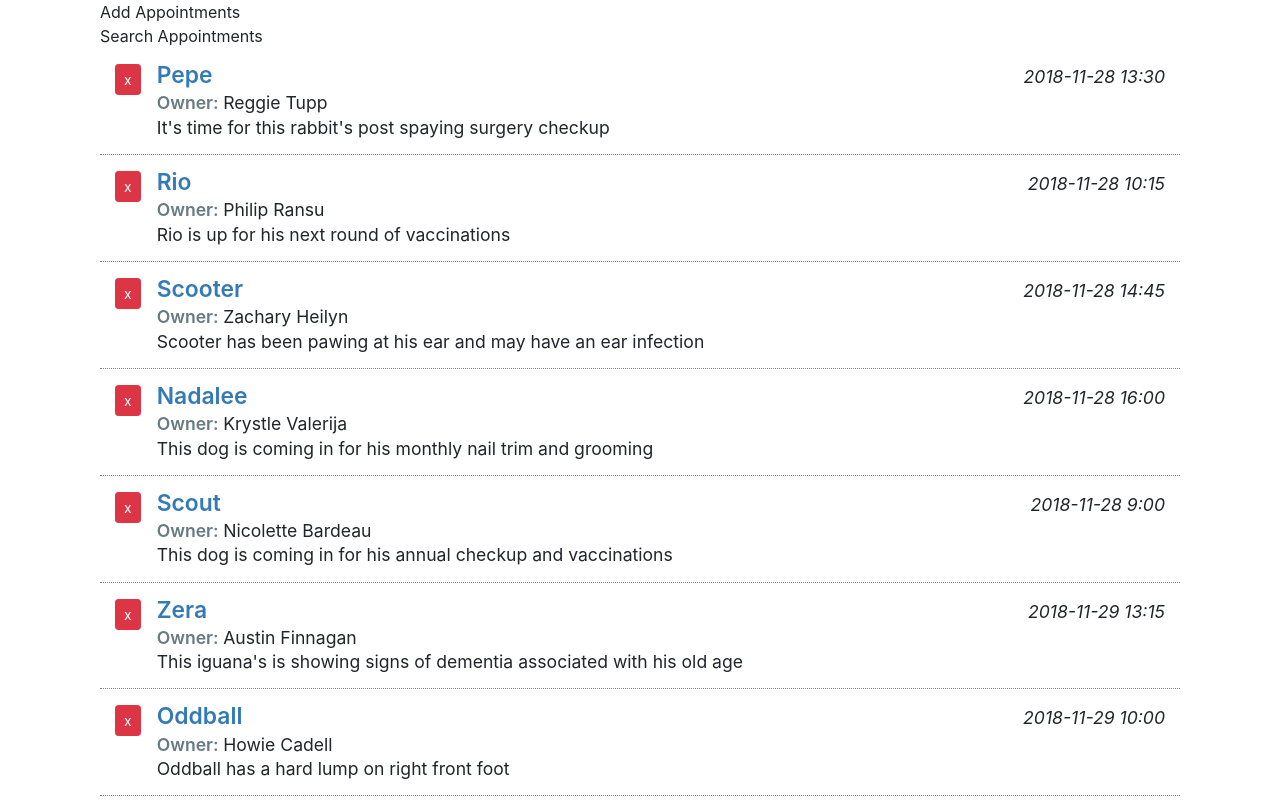
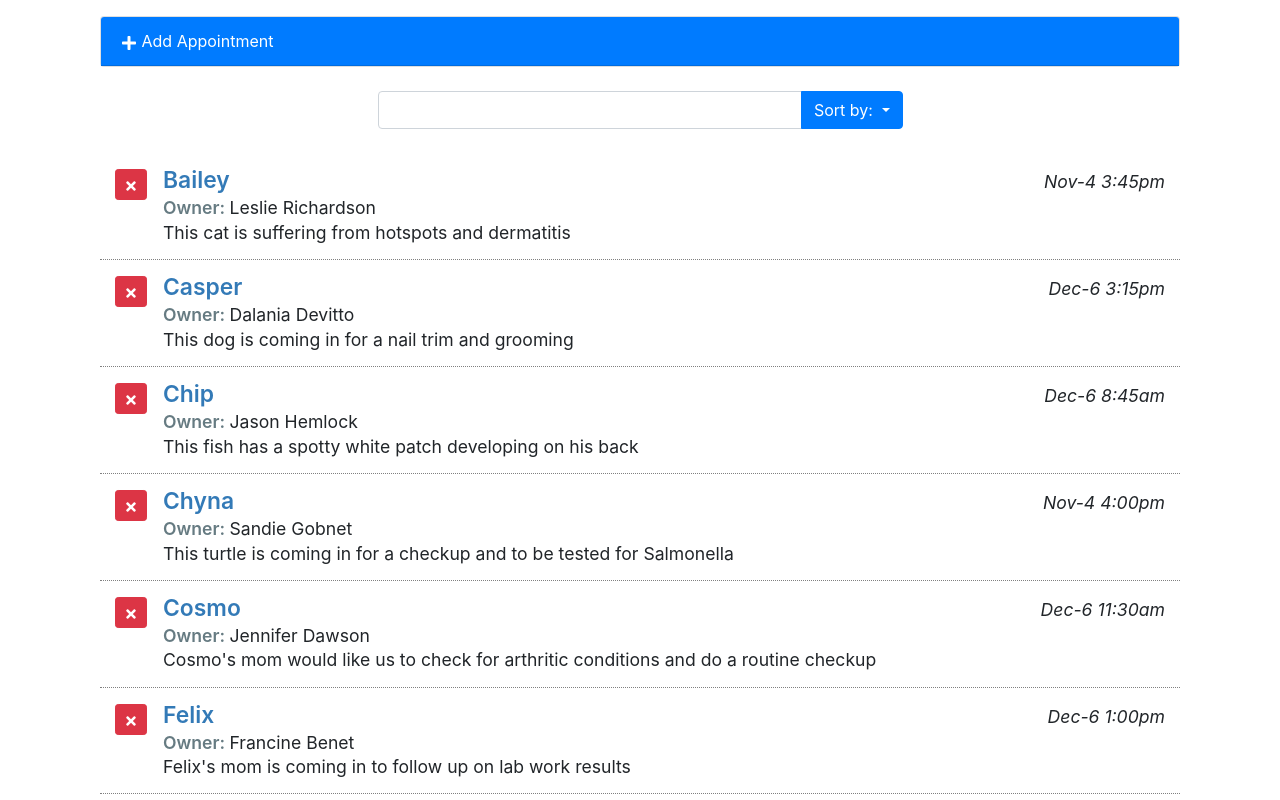
Before and after one commit to popemray00/reactappointments, a React (Create React App) app: page / in a window 1280 px wide. Shown: the top 800 px of the page. Built offline with nearby package versions, Linux system fonts and the light colour scheme.

Commit message:
added add appointments component

```diff
--- a/src/components/AddAppointments.js
+++ b/src/components/AddAppointments.js
@@ -1,11 +1,175 @@
 import React, {Component} from 'react';
+import { FaPlus } from 'react-icons/fa';
 
 class AddAppointments extends Component {
+  constructor() {
+    super()
+    this.state= {
+      petName: '',
+      ownerName: '',
+      aptDate: '',
+      aptTime: '',
+      aptNotes: ''
+    }
+    this.handleChange = this.handleChange.bind(this);
+    this.handleAdd = this.handleAdd.bind(this);
+  }
+
+  handleChange(e) {
+    const target = e.target;
+    const value = target.value;
+    const name = target.name;
+
+    this.setState({
+      [name]: value
+    });
+  }
+
+  handleAdd(e) {
+    e.preventDefault();
+    let tempApt = {
+      petName: this.state.petName,
+      ownerName: this.state.ownerName,
+      aptDate: this.state.aptDate + ' ' + this.state.aptTime,
+      aptNotes: this.state.aptNotes
+    };
+
+  this.props.addAppointment(tempApt);
+
+  this.setState({
+    petName: '',
+    ownerName: '',
+    aptDate: '',
+    aptTime: '',
+    aptNotes: ''
+  });
+  this.props.toggleForm();
+  }
+
   render() {
-    return(
-      <div>Add Appointments</div>
-    )
+      return (
+        <div
+          className={
+            'card textcenter mt-3 ' +
+            (this.props.formDisplay ? '' : 'add-appointment')
+          }
+        >
+          <div
+            className="apt-addheading card-header bg-primary text-white"
+            onClick={this.props.toggleForm}
+          >
+            <FaPlus /> Add Appointment
+          </div>
+
+          <div className="card-body">
+            <form id="aptForm" noValidate onSubmit={this.handleAdd}>
+              <div className="form-group form-row">
+                <label
+                  className="col-md-2 col-form-label text-md-right"
+                  htmlFor="petName"
+                  readOnly
+                >
+                  Pet Name
+                </label>
+                <div className="col-md-10">
+                  <input
+                    type="text"
+                    className="form-control"
+                    name="petName"
+                    placeholder="Pet's Name"
+                    value={this.state.petName}
+                    onChange={this.handleChange}
+                  />
+                </div>
+              </div>
+
+              <div className="form-group form-row">
+                <label
+                  className="col-md-2 col-form-label text-md-right"
+                  htmlFor="ownerName"
+                >
+                  Pet Owner
+                </label>
+                <div className="col-md-10">
+                  <input
+                    type="text"
+                    className="form-control"
+                    name="ownerName"
+                    placeholder="Owner's Name"
+                    value={this.state.ownerName}
+                    onChange={this.handleChange}
+                  />
+                </div>
+              </div>
+
+              <div className="form-group form-row">
+                <label
+                  className="col-md-2 col-form-label text-md-right"
+                  htmlFor="aptDate"
+                >
+                  Date
+                </label>
+                <div className="col-md-4">
+                  <input
+                    type="date"
+                    className="form-control"
+                    name="aptDate"
+                    id="aptDate"
+                    value={this.state.aptDate}
+                    onChange={this.handleChange}
+                  />
+                </div>
+                <label
+                  className="col-md-2 col-form-label text-md-right"
+                  htmlFor="aptTime"
+                >
+                  Time
+                </label>
+                <div className="col-md-4">
+                  <input
+                    type="time"
+                    className="form-control"
+                    name="aptTime"
+                    id="aptTime"
+                    value={this.state.aptTime}
+                    onChange={this.handleChange}
+                  />
+                </div>
+              </div>
+
+              <div className="form-group form-row">
+                <label className="col-md-2 text-md-right" htmlFor="aptNotes">
+                  Apt. Notes
+                </label>
+                <div className="col-md-10">
+                  <textarea
+                    className="form-control"
+                    rows="4"
+                    cols="50"
+                    name="aptNotes"
+                    id="aptNotes"
+                    placeholder="Appointment Notes"
+                    value={this.state.aptNotes}
+                    onChange={this.handleChange}
+                  />
+                </div>
+              </div>
+
+              <div className="form-group form-row mb-0">
+                <div className="offset-md-2 col-md-10">
+                  <button
+                    type="submit"
+                    className="btn btn-primary d-block ml-auto"
+                  >
+                    Add Appointment
+                  </button>
+                </div>
+              </div>
+            </form>
+          </div>
+        </div>
+      );
+    }
   }
-}
 
-export default AddAppointments;
+  export default AddAppointments;
--- a/src/components/App.js
+++ b/src/components/App.js
@@ -1,13 +1,52 @@
 import React, { Component } from 'react';
 import '../css/App.css';
+
 
 import AddAppointments from './AddAppointments';
 import SearchAppointments from './SearchAppointments';
 import ListAppointments from './ListAppointments';
 
+import {without} from 'lodash';
+
 class App extends Component {
+  constructor() {
+    super();
+    this.state = {
+      myAppointments: [],
+      formDisplay: false,
+      orderBy: 'petName',
+      orderDir: 'asc',
+      lastIndex: 0
+    };
+    this.deleteAppointment = this.deleteAppointment.bind(this)
+    this.toggleForm = this.toggleForm.bind(this)
+    this.addAppointment = this.addAppointment.bind(this)
+  }
 
-  state = { myAppointments: [], lastIndex: 0 }
+  toggleForm() {
+    this.setState({
+      formDisplay: !this.state.formDisplay
+    })
+  }
+
+  addAppointment(apt) {
+    let tempApts = this.state.myAppointments;
+    apt.aptId = this.state.lastIndex;
+    tempApts.unshift(apt);
+    this.setState({
+      myAppointments: tempApts,
+      lastIndex: this.state.lastIndex + 1
+    })
+  }
+
+  deleteAppointment(apt) {
+    let tempApts = this.state.myAppointments;
+    tempApts = without(tempApts, apt);
+
+    this.setState({
+      myAppointments: tempApts
+    });
+  }
 
   componentDidMount() {
     fetch('./data.json')
@@ -25,15 +64,42 @@
   }
 
   render() {
+
+    let order;
+    let filteredApts = this.state.myAppointments;
+    if(this.state.orderDir === 'asc') {
+      order = 1;
+    } else {
+      order = -1;
+    }
+
+    filteredApts.sort((a,b) => {
+      if (a[this.state.orderBy].toLowerCase() <
+          b[this.state.orderBy].toLowerCase()
+      ) {
+        return -1 * order;
+      } else {
+        return 1 * order;
+      }
+    })
+
     return (
       <main className="page bg-white" id="petratings">
      <div className="container">
        <div className="row">
          <div className="col-md-12 bg-white">
            <div className="container">
-             <AddAppointments />
-             <SearchAppointments />
-             <ListAppointments appointments={this.state.myAppointments}/>
+             <AddAppointments
+              formDisplay={this.state.formDisplay}
+              toggleForm={this.toggleForm}
+              addAppointment = {this.addAppointment} />
+             <SearchAppointments
+             orderBy= {this.state.orderBy}
+             orderDir= {this.state.orderDir}
+             />
+             <ListAppointments
+             appointments={filteredApts}
+             deleteAppointment={this.deleteAppointment}/>
            </div>
          </div>
        </div>
--- a/src/components/ListAppointments.js
+++ b/src/components/ListAppointments.js
@@ -1,4 +1,6 @@
 import React, {Component} from 'react';
+import { FaTimes } from 'react-icons/fa';
+import Moment from 'react-moment';
 
 class ListAppointments extends Component {
   render() {
@@ -8,8 +10,10 @@
           <div className="pet-item col media py-3" key={item.aptId}>
             <div className="mr-3">
               <button
-                className="pet-delete btn btn-sm btn-danger">
-              x</button>
+                className="pet-delete btn btn-sm btn-danger"
+                onClick={() => this.props.deleteAppointment(item)}>
+              <FaTimes/>
+              </button>
             </div>
 
             <div className="pet-info media-body">
@@ -18,7 +22,11 @@
                   {item.petName}
                 </span>
                 <span className="apt-date ml-auto">
-                  {item.aptDate}
+                  <Moment
+                    date={item.aptDate}
+                    parse="YYYY-MM-dd hh:mm"
+                    format="MMM-d h:mma"
+                    />
                 </span>
               </div>
 
--- a/src/components/SearchAppointments.js
+++ b/src/components/SearchAppointments.js
@@ -2,10 +2,97 @@
 
 class SearchAppointments extends Component {
   render() {
-    return(
-      <div>Search Appointments</div>
-    )
-  }
+  return (
+    <div className="search-appointments row justify-content-center my-4">
+      <div className="col-md-6">
+        <div className="input-group">
+          <input
+            id="SearchApts"
+            type="text"
+            className="form-control"
+            aria-label="Search Appointments"
+            onChange={e => this.props.searchApts(e.target.value)}
+          />
+          <div className="input-group-append">
+            <button
+              type="button"
+              className="btn btn-primary dropdown-toggle"
+              data-toggle="dropdown"
+              aria-haspopup="true"
+              aria-expanded="false"
+            >
+              Sort by: <span className="caret" />
+            </button>
+
+            <div className="sort-menu dropdown-menu dropdown-menu-right">
+              <button
+                className={
+                  'sort-by dropdown-item ' +
+                  (this.props.orderBy === 'petName' ? 'active' : '')
+                }
+                onClick={e =>
+                  this.props.changeOrder('petName', this.props.orderDir)
+                }
+                href="#"
+              >
+                Pet Name
+              </button>
+              <button
+                className={
+                  'sort-by dropdown-item ' +
+                  (this.props.orderBy === 'aptDate' ? 'active' : '')
+                }
+                onClick={e =>
+                  this.props.changeOrder('aptDate', this.props.orderDir)
+                }
+                href="#"
+              >
+                Date
+              </button>
+              <button
+                className={
+                  'sort-by dropdown-item ' +
+                  (this.props.orderBy === 'ownerName' ? 'active' : '')
+                }
+                onClick={e =>
+                  this.props.changeOrder('ownerName', this.props.orderDir)
+                }
+                href="#"
+              >
+                Owner
+              </button>
+              <div role="separator" className="dropdown-divider" />
+              <button
+                className={
+                  'sort-by dropdown-item ' +
+                  (this.props.orderDir === 'asc' ? 'active' : '')
+                }
+                onClick={e =>
+                  this.props.changeOrder(this.props.orderBy, 'asc')
+                }
+                href="#"
+              >
+                Asc
+              </button>
+              <button
+                className={
+                  'sort-by dropdown-item ' +
+                  (this.props.orderDir === 'desc' ? 'active' : '')
+                }
+                onClick={e =>
+                  this.props.changeOrder(this.props.orderBy, 'desc')
+                }
+                href="#"
+              >
+                Desc
+              </button>
+            </div>
+          </div>
+        </div>
+      </div>
+    </div>
+  );
+}
 }
 
 export default SearchAppointments;
```
